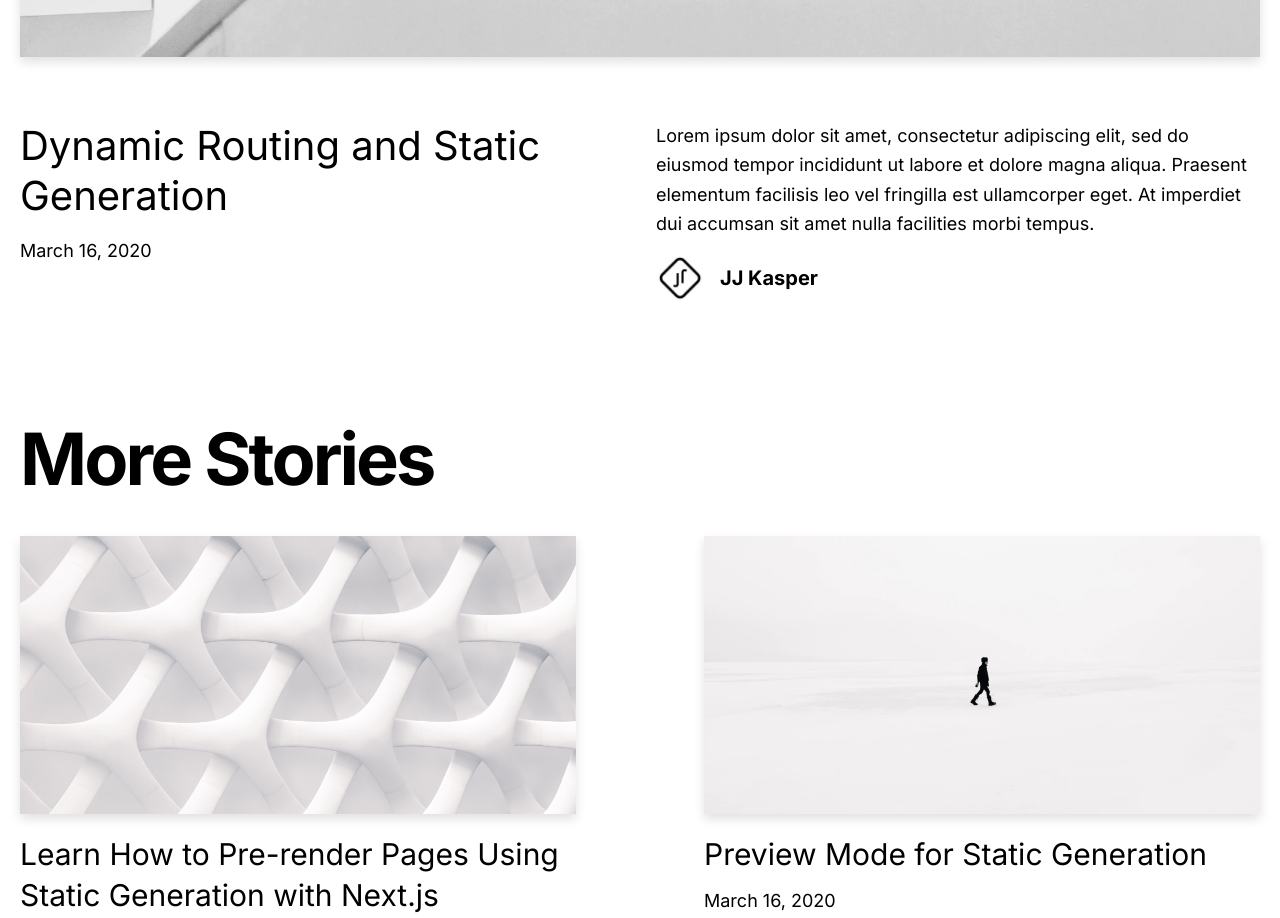
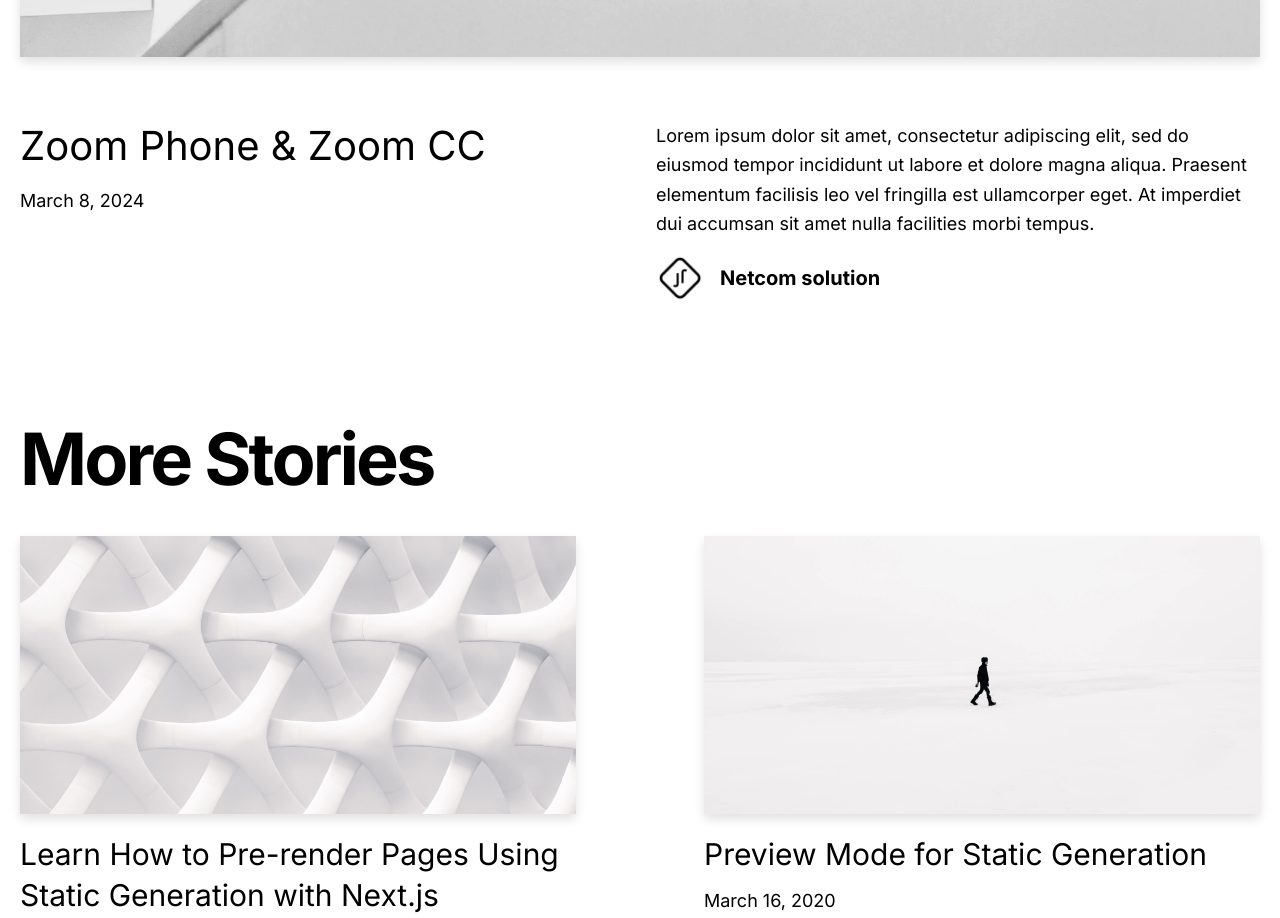
Before and after one commit to bjchoNetcom/zoom_button_test, a Next.js app: page / in a window 1280 px wide. Shown: the part 800-1718 px from the top of the page. Built offline with nearby package versions, Linux system fonts and the light colour scheme.

Commit message:
button add 3

```diff
--- a/_posts/dynamic-routing.md
+++ b/_posts/dynamic-routing.md
@@ -1,10 +1,10 @@
 ---
-title: "Dynamic Routing and Static Generation"
+title: "Zoom Phone & Zoom CC"
 excerpt: "Lorem ipsum dolor sit amet, consectetur adipiscing elit, sed do eiusmod tempor incididunt ut labore et dolore magna aliqua. Praesent elementum facilisis leo vel fringilla est ullamcorper eget. At imperdiet dui accumsan sit amet nulla facilities morbi tempus."
 coverImage: "/assets/blog/dynamic-routing/cover.jpg"
-date: "2020-03-16T05:35:07.322Z"
+date: "2024-03-08T05:35:07.322Z"
 author:
-  name: JJ Kasper
+  name: Netcom solution
   picture: "/assets/blog/authors/jj.jpeg"
 ogImage:
   url: "/assets/blog/dynamic-routing/cover.jpg"
--- a/src/app/_components/intro.tsx
+++ b/src/app/_components/intro.tsx
@@ -16,6 +16,7 @@ export function Intro() {
         </a>{" "}
         and {CMS_NAME}.
       </h4>
+      <script data-apikey="aERpcc4gSZSOM_JcHsn0ng" data-env="us01" src="https://us01ccistatic.zoom.us/us01cci/web-sdk/zcc-sdk.js"></script>
     </section>
   );
 }
```
